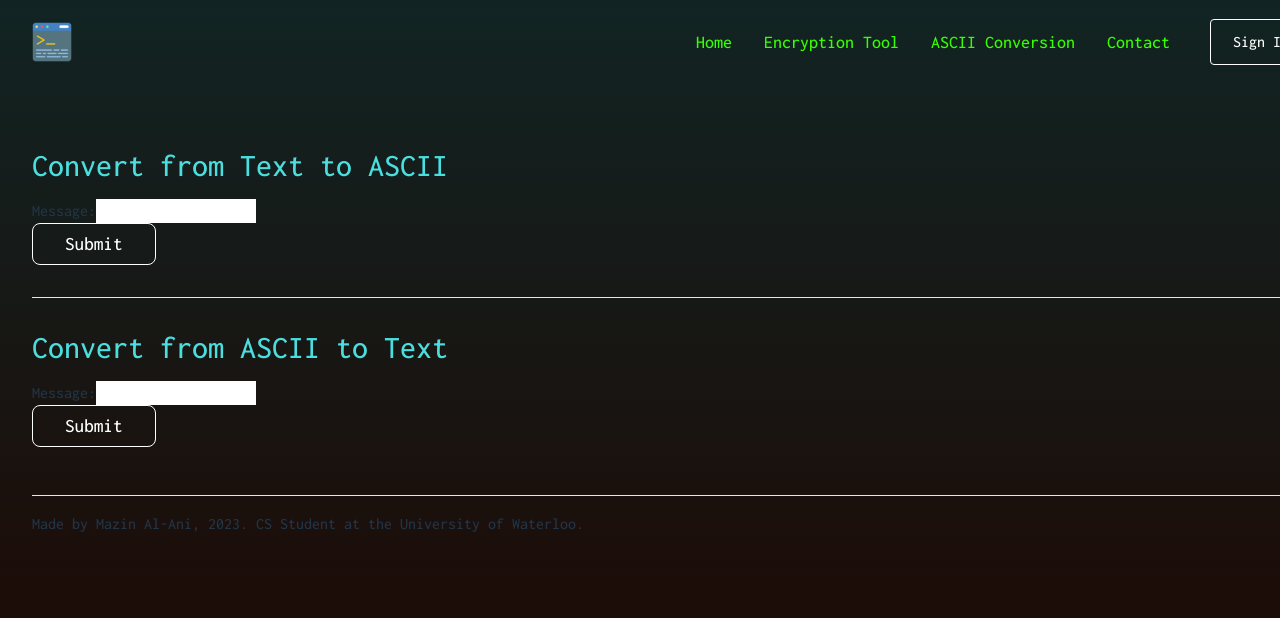
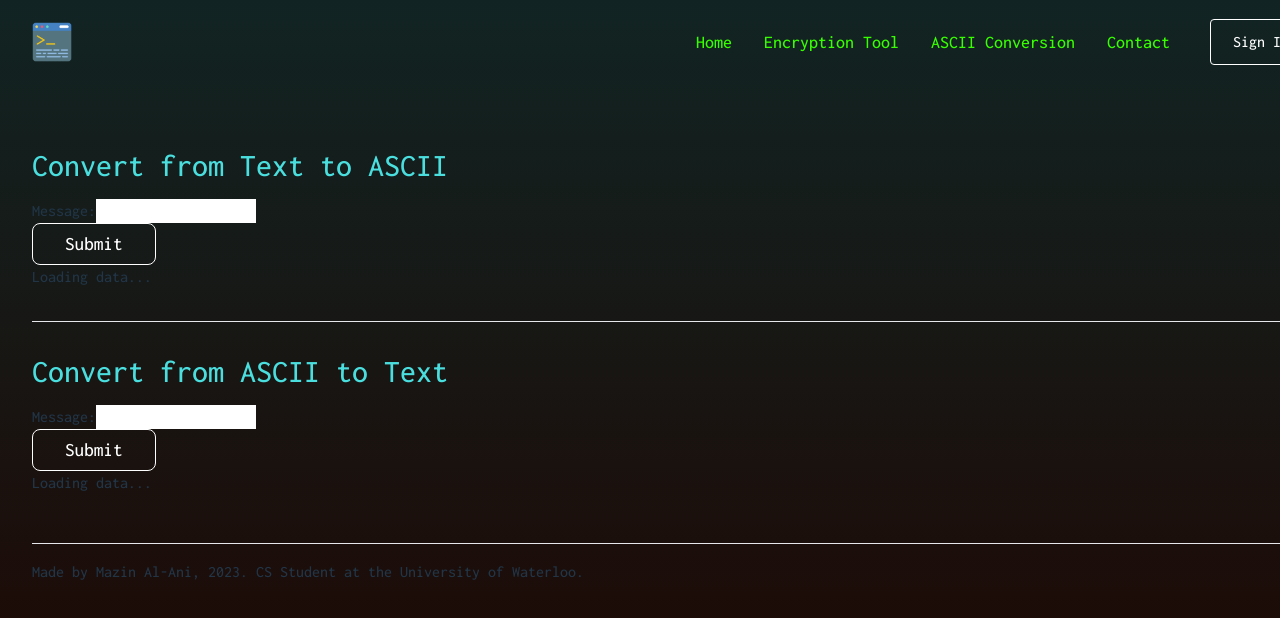
Before and after one commit to mazinal-ani/message-encryption-system, a React (Vite) app: page /ascii in a window 1280 px wide. Shown: the top 618 px of the page. Built offline with nearby package versions, Linux system fonts and the light colour scheme.

Commit message:
Added display for ASCII and Alphanumeric messages on frontend

```diff
--- a/src/components/asciitext.jsx
+++ b/src/components/asciitext.jsx
@@ -1,9 +1,11 @@
-import React from 'react';
+import { React, useState } from 'react';
 import { useFormik } from "formik";
 import './stylesheet.css';
 
 
 const ASCIIText = () => {
+
+  const [responseData, setResponseData] = useState(null);
 
   const formik = useFormik({
     initialValues: {
@@ -21,13 +23,15 @@ const ASCIIText = () => {
               values,
             }),
           })
-          .then(response => console.log(JSON.stringify(response)))
+          .then(response => response.json())
+          .then(data => setResponseData(JSON.stringify(data)))
           }
     }
   );
 
   return(
-    <form onSubmit={formik.handleSubmit}>
+    <div>
+      <form onSubmit={formik.handleSubmit}>
       <div>
         <label htmlFor='message'>
           Message:
@@ -41,7 +45,16 @@ const ASCIIText = () => {
         />
       </div>
       <button type="submit">Submit</button>
-    </form>
+      </form>
+      {responseData === null ? (
+        <p>Loading data...</p>
+      ) : (
+        <div>
+          <p>Here is the data:</p>
+          <pre>{JSON.stringify(responseData)}</pre>
+        </div>
+      )}
+    </div>
   );
 };
 
--- a/src/components/textascii.jsx
+++ b/src/components/textascii.jsx
@@ -1,9 +1,11 @@
-import React from 'react';
+import { React, useState } from 'react';
 import { useFormik } from "formik";
 import './stylesheet.css';
 
 
 const TextASCII = () => {
+
+  const [responseData, setResponseData] = useState(null);
 
   const formik = useFormik({
     initialValues: {
@@ -21,13 +23,15 @@ const TextASCII = () => {
               values,
             }),
           })
-          .then(response => console.log(JSON.stringify(response)))
+          .then(response => response.json())
+          .then(data => setResponseData(JSON.stringify(data)))
           }
     }
   );
 
   return(
-    <form onSubmit={formik.handleSubmit}>
+    <div>
+      <form onSubmit={formik.handleSubmit}>
       <div>
         <label htmlFor='message'>
           Message:
@@ -41,7 +45,16 @@ const TextASCII = () => {
         />
       </div>
       <button type="submit">Submit</button>
-    </form>
+      </form>
+      {responseData === null ? (
+        <p>Loading data...</p>
+      ) : (
+        <div>
+          <p>Here is the data:</p>
+          <pre>{JSON.stringify(responseData)}</pre>
+        </div>
+      )}
+    </div>
   );
 };
 
```
Also changed, not shown: 1 other file (tests, documents, lock files or other folders).
